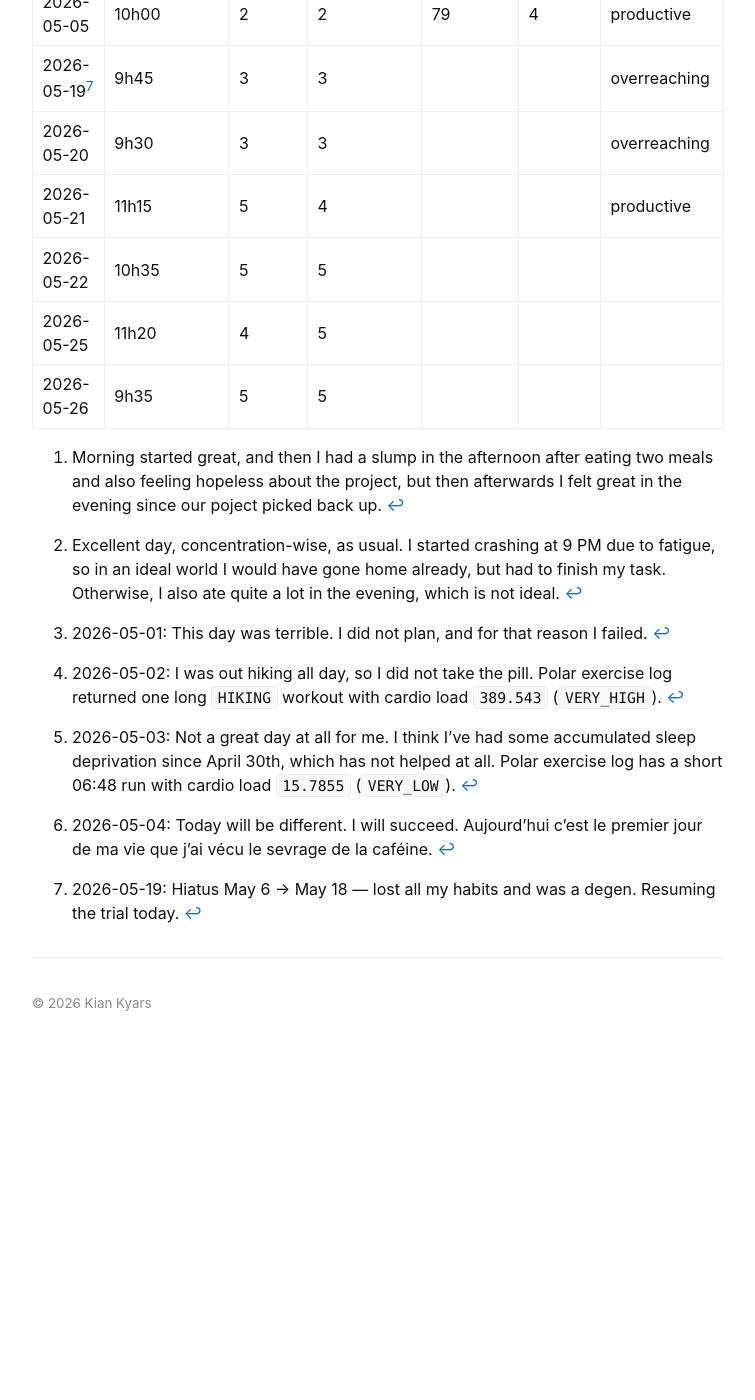
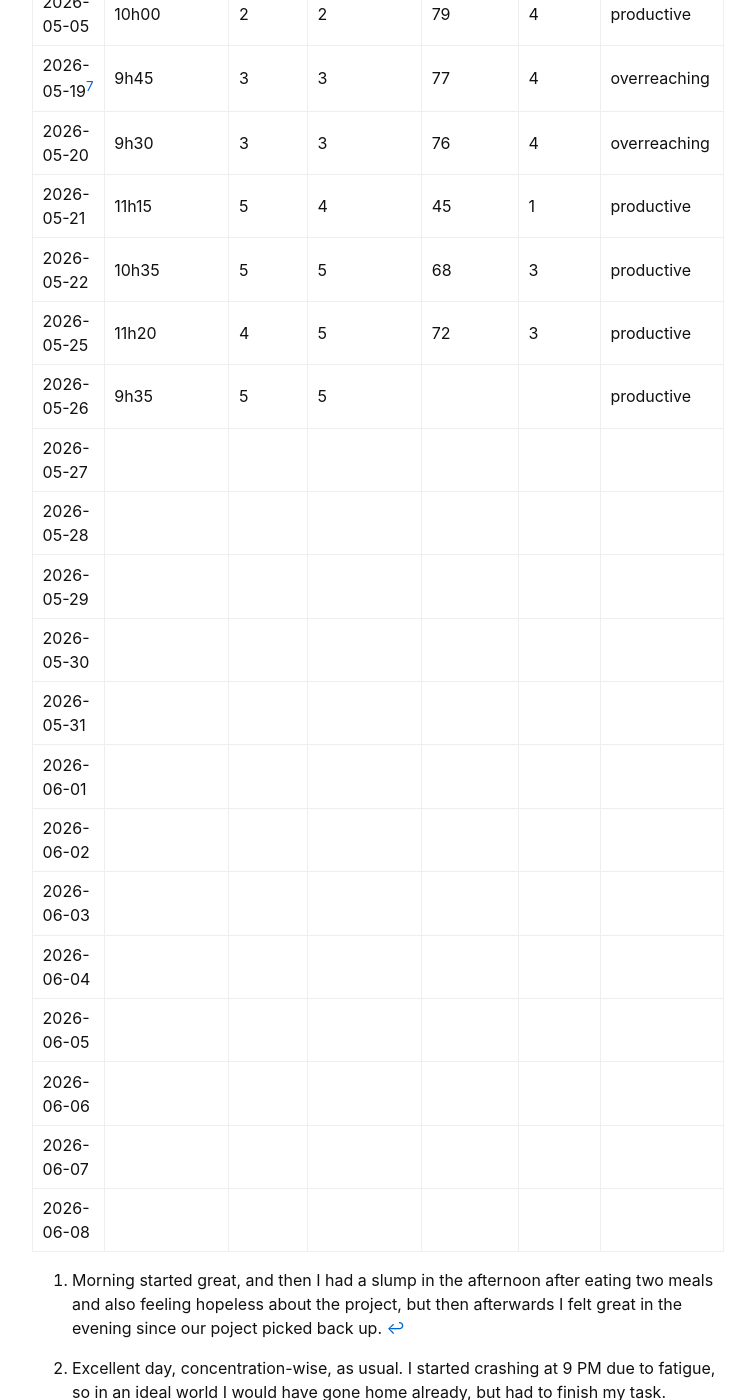
Before and after one commit to kiankyars/kiankyars.github.io, a Jekyll site: the page built from _posts/blog/2026-02-04-biomaxing.md, in a window 1280 px wide and 1400 px high, scrolled down 2376 px. Shown: the whole window, without its empty margins (262-1017 px from the left). Built offline with Jekyll 4.4.1, drawn with Linux system fonts in a browser that asks for light colours; before the commit the page ends 3430 px from its top, so only the background shows below that.

Commit message:
Fix broken link and update biomaxing and weekly victories

```diff
--- a/_posts/blog/2026-02-04-biomaxing.md
+++ b/_posts/blog/2026-02-04-biomaxing.md
@@ -41,12 +41,25 @@ Auto-fill target: Polar sleep score/charge and Polar training status if availabl
 | 2026-05-03[^5] | 08h00 | 2 | 2 | 72 | 4 | detraining |
 | 2026-05-04[^6] | 07h53 | 4 | 3 | 74 | 4 | maintaining |
 | 2026-05-05 | 10h00 | 2 | 2 | 79 | 4 | productive |
-| 2026-05-19[^7] | 9h45 | 3 | 3 |  |  | overreaching |
-| 2026-05-20 | 9h30 | 3 | 3 |  |  | overreaching |
-| 2026-05-21 | 11h15 | 5 | 4 |  |  | productive |
-| 2026-05-22 | 10h35 | 5 | 5 |  |  |  |
-| 2026-05-25 | 11h20 | 4 | 5 |  |  |  |
-| 2026-05-26 | 9h35 | 5 | 5 |  |  |  |
+| 2026-05-19[^7] | 9h45 | 3 | 3 | 77 | 4 | overreaching |
+| 2026-05-20 | 9h30 | 3 | 3 | 76 | 4 | overreaching |
+| 2026-05-21 | 11h15 | 5 | 4 | 45 | 1 | productive |
+| 2026-05-22 | 10h35 | 5 | 5 | 68 | 3 | productive |
+| 2026-05-25 | 11h20 | 4 | 5 | 72 | 3 | productive |
+| 2026-05-26 | 9h35 | 5 | 5 |  |  | productive |
+| 2026-05-27 |   |   |  |  |  |   |
+| 2026-05-28 |   |   |  |  |  |   |
+| 2026-05-29 |   |   |  |  |  |   |
+| 2026-05-30 |   |   |  |  |  |   |
+| 2026-05-31 |   |   |  |  |  |   |
+| 2026-06-01 |   |   |  |  |  |   |
+| 2026-06-02 |   |   |  |  |  |   |
+| 2026-06-03 |   |   |  |  |  |   |
+| 2026-06-04 |   |   |  |  |  |   |
+| 2026-06-05 |   |   |  |  |  |   |
+| 2026-06-06 |   |   |  |  |  |   |
+| 2026-06-07 |   |   |  |  |  |   |
+| 2026-06-08 |   |   |  |  |  |   |
 
 
 [^1]: Morning started great, and then I had a slump in the afternoon after eating two meals and also feeling hopeless about the project, but then afterwards I felt great in the evening since our poject picked back up.
```
Also changed, not shown: _posts/weekly-victories/2026-05-29-weekly-victories.md (+2 -1 lines), publications.md (+1 -1 lines).
